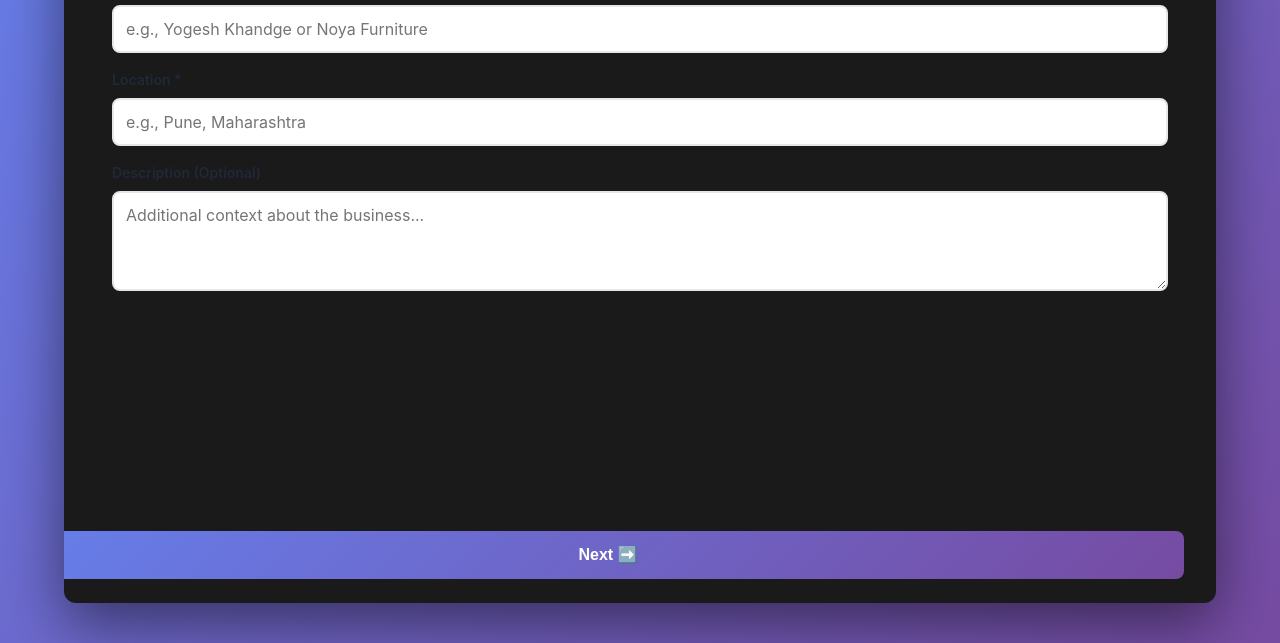
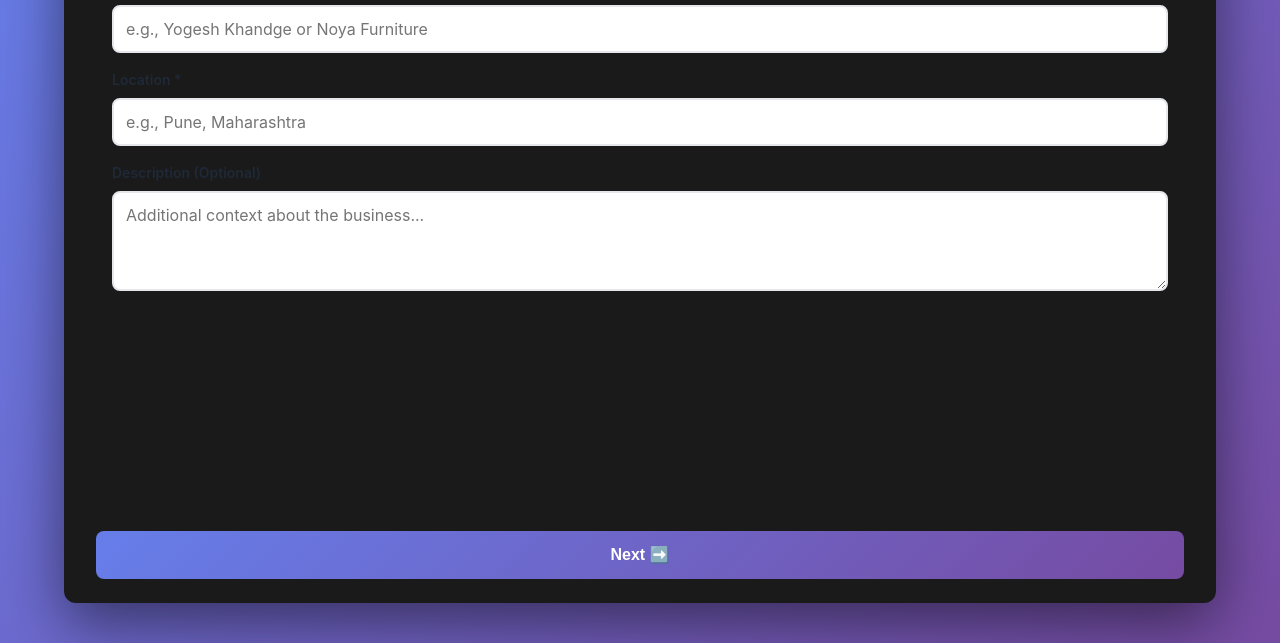
Before and after one commit to dlai-sd/MarketML, a plain HTML site: page frontend/index.html in a window 1280 px wide. Shown: the part 157-800 px from the top of the page. Drawn offline with Linux system fonts and the light colour scheme.

Commit message:
fix: correct navigation button positioning to stay within container
- Changed from absolute positioning to flexbox layout
- Buttons now stay within black frame boundaries
- Both buttons maintain 10% width
- Proper spacing from container edges

```diff
--- a/frontend/css/base.css
+++ b/frontend/css/base.css
@@ -194,25 +194,21 @@ html, body {
 .page-navigation {
     position: absolute;
     bottom: var(--space-lg);
-    left: 0;
-    right: 0;
-    width: 100%;
+    left: var(--space-xl);
+    right: var(--space-xl);
+    display: flex;
+    justify-content: space-between;
+    align-items: center;
     z-index: var(--z-fixed);
 }
 
 .btn-back,
 .btn-home {
-    position: absolute;
-    bottom: 0;
-    left: var(--space-xl);
     width: 10%;
     margin: 0;
 }
 
 .btn-next {
-    position: absolute;
-    bottom: 0;
-    right: var(--space-xl);
     width: 10%;
     margin: 0;
 }
```
